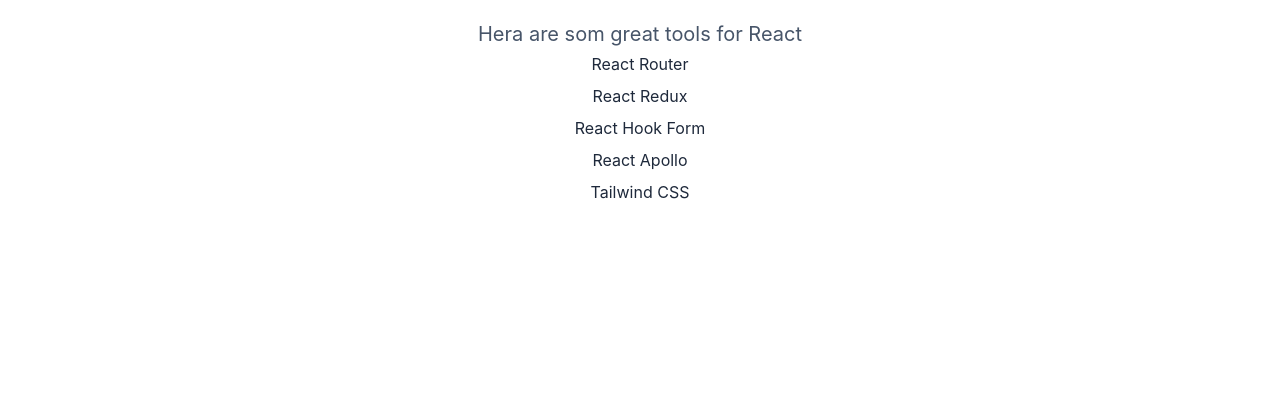
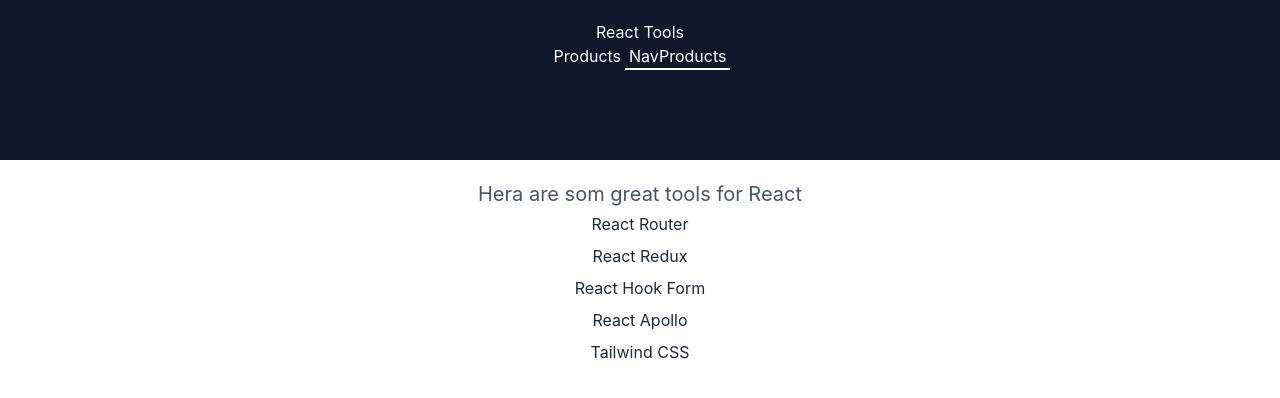
Before and after one commit to ProductivityTools-Learning/productivitytools.learning.typescript.css, a React (Create React App) app: page /products in a window 1280 px wide. Shown: the top 398 px of the page. Built offline with nearby package versions, Linux system fonts and the light colour scheme.

Commit message:
params in routes

```diff
--- a/src/App.tsx
+++ b/src/App.tsx
@@ -1,12 +1,13 @@
+import { Outlet } from "react-router-dom";
 import "./App.css";
+import { Header } from "./Components/Header";
 import StyleComponent from "./Components/StyleComponent";
-import { ProductPage } from "./pages/ProductPage";
 
 function App() {
   return (
     <div className="App">
-      <StyleComponent />
-      <ProductPage></ProductPage>
+      <Header></Header>
+      <Outlet></Outlet>
     </div>
   );
 }
--- a/src/Components/Header/index.tsx
+++ b/src/Components/Header/index.tsx
@@ -1,12 +1,24 @@
-import {Link} from 'react-router-dom'
+import { Link, NavLink } from "react-router-dom";
 
-export function Header(){
-    return(
-        <header className='text-center text-slate-50 bg-slate-900 h-40 p-5'>
-            <h1 className='text=2x1' >React Tools</h1>
-            <nav>
-                <Link to="products" className='text-white no-underline p-1'>Products</Link>
-            </nav>
-        </header>
-    )
+export function Header() {
+  return (
+    <header className="text-center text-slate-50 bg-slate-900 h-40 p-5">
+      <h1 className="text=2x1">React Tools</h1>
+      <nav>
+        <Link to="products" className="text-white no-underline p-1">
+          Products
+        </Link>
+        <NavLink
+          to="products"
+          className={({ isActive }) =>
+            `text-white no-underline p-1 pb-0.5 border-solid  border-b-2 ${
+              isActive ? "border-white" : "border-transparent"
+            }`
+          }
+        >
+          NavProducts
+        </NavLink>
+      </nav>
+    </header>
+  );
 }
--- a/src/pages/ProductPage.tsx
+++ b/src/pages/ProductPage.tsx
@@ -1,16 +1,28 @@
 import { Product, products } from "../data/products";
+import { useParams } from "react-router-dom";
+
+type Params = {
+  id: string;
+};
 
 export function ProductPage() {
+  const params = useParams<Params>();
+  const id = params.id === undefined ? undefined : parseInt(params.id);
+
+  const product = products.find((product) => product.id === id);
+
   return (
     <div className="text-center p-5">
       <h2 className="text-xl font-bolt text-slate-600">Hera are som great tools for React</h2>
-      <ul className="list-none m-0 p-0">
-        {products.map((product) => (
-          <li key={product.id} className="p-1 text-base text-slate-800">
-            {product.name}
-          </li>
-        ))}
-      </ul>
+
+      {product === undefined ? (
+        <div>Page not found</div>
+      ) : (
+        <div>
+          <h1>{product.name}</h1>
+          <h1>{product.description}</h1>
+        </div>
+      )}
     </div>
   );
 }
--- /dev/null
+++ b/src/pages/ProductsPage.tsx
@@ -0,0 +1,17 @@
+import { Link } from "react-router-dom";
+import { Product, products } from "../data/products";
+
+export function ProductsPage() {
+  return (
+    <div className="text-center p-5">
+      <h2 className="text-xl font-bolt text-slate-600">Hera are som great tools for React</h2>
+      <ul className="list-none m-0 p-0">
+        {products.map((product) => (
+          <li key={product.id} className="p-1 text-base text-slate-800">
+            <Link to={`${product.id}`}> {product.name}</Link>
+          </li>
+        ))}
+      </ul>
+    </div>
+  );
+}
```
Also changed, not shown: src/Routes.tsx (+15 -6 lines).
